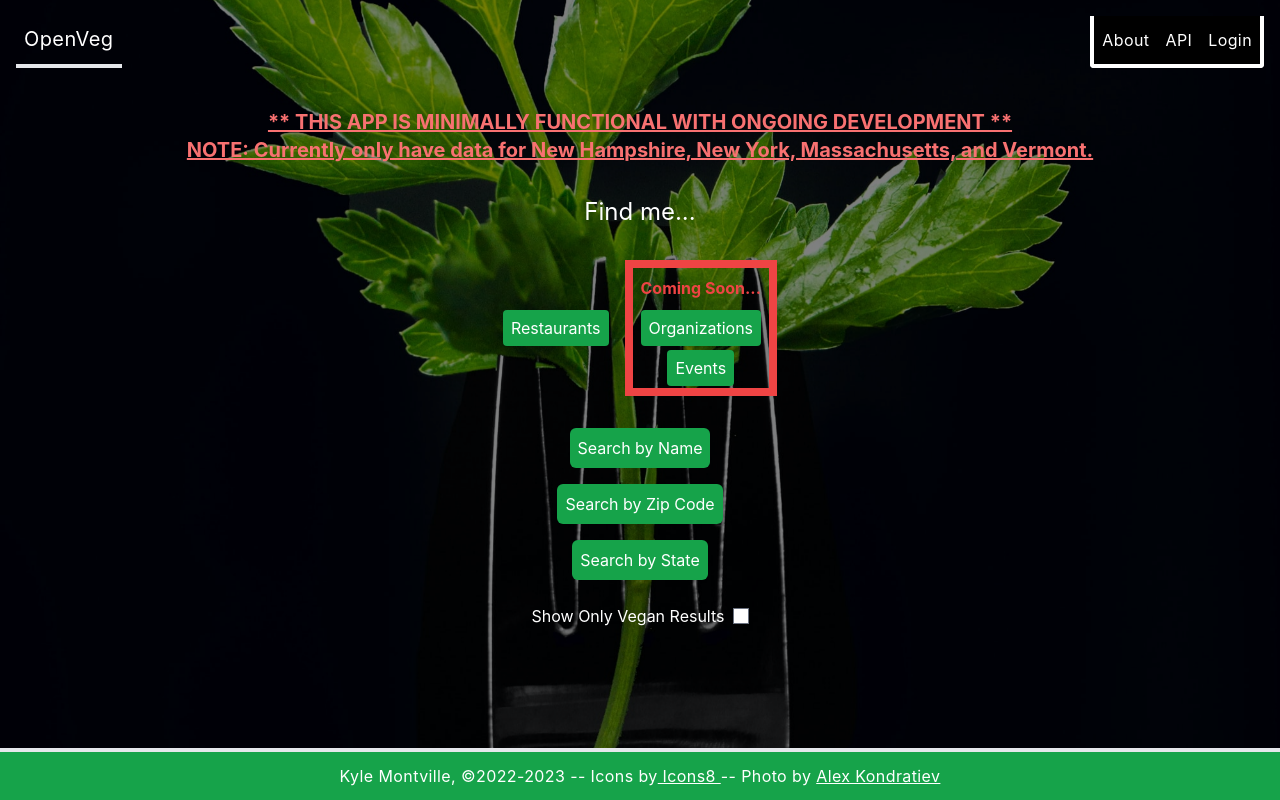
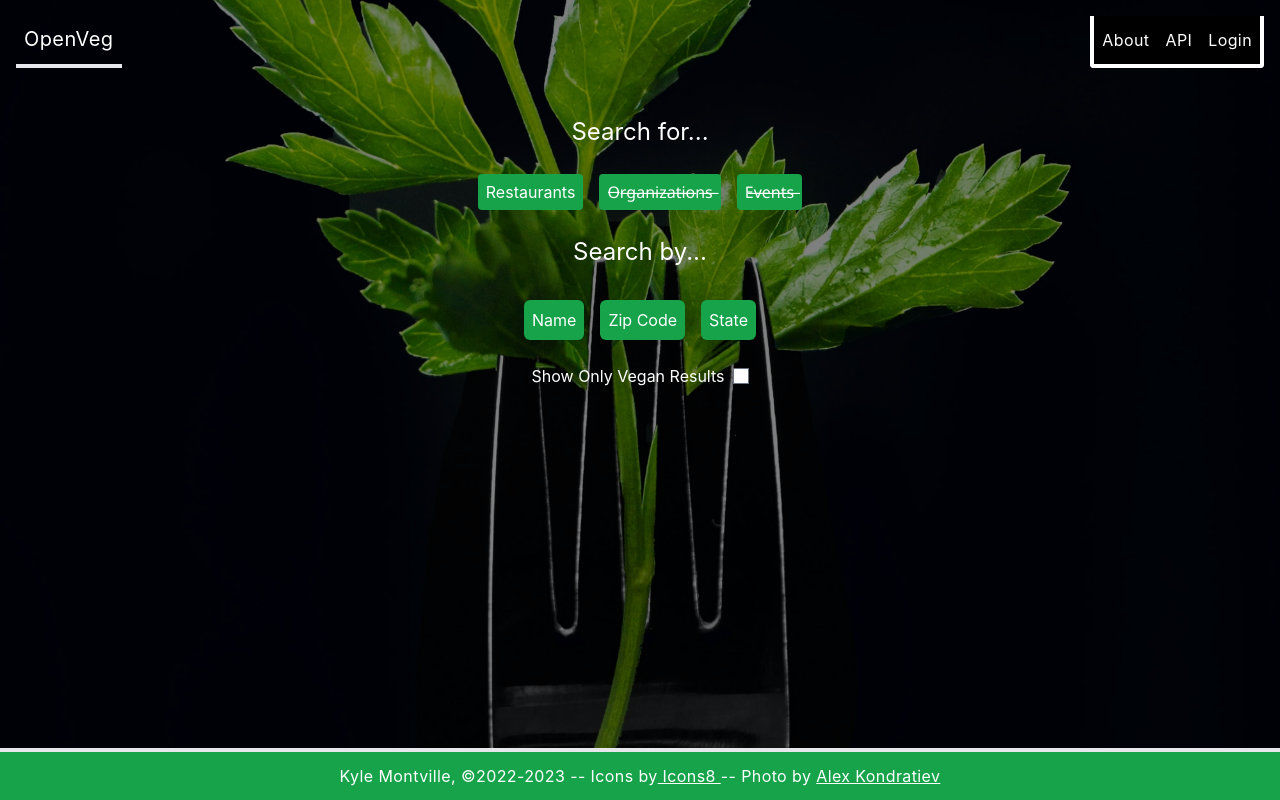
Before and after one commit to ksmontville/openveg_fe, a React (Create React App) app: page / in a window 1280 px wide. Built offline with nearby package versions, Linux system fonts and the light colour scheme.

Commit message:
Landing page styling.

```diff
--- a/src/components/NavbarComponent.js
+++ b/src/components/NavbarComponent.js
@@ -27,7 +27,7 @@ class NavbarComponent extends Component {
 
                 <div className={"flex flex-row justify-between items-center border-b-4 p-2"}>
                     <div className={"nav-left"}>
-                        <a className={"nav-logo text-xl"} href={"test"}>OpenVeg</a>
+                        <a className={"nav-logo text-xl"} href={"https://www.openveg.app"} target={""}>OpenVeg</a>
                     </div>
 
                     {/*Navbar icon/toggle*/}
@@ -42,9 +42,9 @@ class NavbarComponent extends Component {
                 <div className={`nav-links bg-green-600 border-4 border-t-0 border-solid border-white rounded-b flex flex-col justify-center items-start gap-4 p-2
                 ${this.state.isExpanded ? "" : "hidden"} md:bg-black md:flex-row md:inline-flex`}>
 
-                    <a href={"test"} onClick={this.handleClick}>About</a>
-                    <a href={"test"} onClick={this.handleClick}>API</a>
-                    <a href={"test"} onClick={this.handleClick}>Login</a>
+                    <a href={"https://www.google.com"} target={""} onClick={this.handleClick}>About</a>
+                    <a href={"https://www.google.com"} target={""} onClick={this.handleClick}>API</a>
+                    <a href={"https://www.google.com"} target={""} onClick={this.handleClick}>Login</a>
 
                 </div>
 
--- a/src/components/list/ListItem.js
+++ b/src/components/list/ListItem.js
@@ -1,6 +1,14 @@
 import React, { Component } from 'react'
 
 class ListItem extends Component {
+
+    titleCase(str) {
+        str = str.toLowerCase().split(' ')
+        for(let i = 0; i < str.length; i++) {
+            str[i] = str[i].charAt(0).toUpperCase() + str[i].slice(1)
+        }
+        return str.join(' ')
+    }
 
     render() {
         const {listData} = this.props
@@ -21,11 +29,10 @@ class ListItem extends Component {
                         {listData.address}
                     </li>
                     <li>
-                        {listData.city}, {listData.state} {listData.zip}
+                        {listData.city ? this.titleCase(listData.city) : "[City]"}, {this.titleCase(listData.state)} {listData.zip ? listData.zip : "[Zip]"}
                     </li>
                     <li>
-                        {listData.vegan ? "Vegan" : "Vegetarian"}
-                        {/*Vegan: {restaurantData.vegan.toString()}*/}
+                        {listData.vegan ? "Vegan" : "Vegan Options"}
                     </li>
                 </ul>
             </li>
--- a/src/components/toolbar/Search.js
+++ b/src/components/toolbar/Search.js
@@ -32,6 +32,7 @@ class Search extends Component {
         return str.join(' ')
     }
 
+
     render() {
         return(
             <div className={"m-4"}>
--- a/src/components/toolbar/StateSelect.js
+++ b/src/components/toolbar/StateSelect.js
@@ -1,6 +1,7 @@
 import React, { Component } from 'react'
 import axios from "axios";
 
+const states_data = ["MA", "NH", "NY", "VT"]
 const api_url = process.env.REACT_APP_API_URL
 
 class StateSelect extends Component {
@@ -51,12 +52,23 @@ class StateSelect extends Component {
             {"name":"Wisconsin","abbreviation":"WI"},{"name":"Wyoming","abbreviation":"WY"}]})
     }
 
+    strikeStr(str) {
+        let new_str = ""
+        const str_split = str.split("")
+
+        for (let i = 0; i < str_split.length; i++) {
+            new_str += str_split[i] + "\u0336"
+        }
+
+        return new_str
+    }
+
     render() {
         const { usStates } = this.state
 
         const usStatesList = usStates.map((state) => {
             return (
-                <option key={state.abbreviation} value={state.name}>{state.name}</option>
+                <option key={state.abbreviation} value={state.name}>{states_data.includes(state.abbreviation) ? state.name : this.strikeStr(state.name) }</option>
             )
         })
         return(
--- a/src/components/toolbar/Toolbar.js
+++ b/src/components/toolbar/Toolbar.js
@@ -62,68 +62,67 @@ class Toolbar extends Component {
         this.setState({stateSearch: !this.state.stateSearch})
     }
 
+    strikeStr(str) {
+        let new_str = ""
+        const str_split = str.split("")
+
+        for (let i = 0; i < str_split.length; i++) {
+            new_str += str_split[i] + "\u0336"
+        }
+
+        return new_str
+    }
+
     render() {
         return(
-            <div className={""}>
+            <div className={"search-tools"}>
 
-                <div className={"dev-note flex flex-col items-center justify-center font-bold underline text-red-400 text-center text-xl m-6"}>
-                    <p>** THIS APP IS MINIMALLY FUNCTIONAL WITH ONGOING DEVELOPMENT **</p>
-                    <p>
-                        NOTE: Currently only have data for New Hampshire, New York, Massachusetts, and Vermont.
-                    </p>
-                </div>
-
-                <p className={"text-2xl text-center p-2 m-6"}>Find me...</p>
+                <p className={"text-2xl text-center p-2 m-6"}>Search for...</p>
 
                 <div className={"search-select flex flex-row justify-center items-center gap-4 m-6"}>
                     <CheckboxComponent name={"Restaurants"} value={"restaurants"} onChange={this.handleSearchType} />
-
-                    <div className={"border border-8 border-red-500 flex flex-col items-center gap-4 p-2"}>
-                        <label className={"text-red-500 font-bold"}>Coming Soon...</label>
-                        <CheckboxComponent name={"Organizations"} value={"organizations"} onChange={this.handleSearchType} />
-                        <CheckboxComponent name={"Events"} value={"events"} onChange={this.handleSearchType} />
+                    <CheckboxComponent name={this.strikeStr("Organizations")} value={"organizations"} onChange={this.handleSearchType} />
+                    <CheckboxComponent name={this.strikeStr("Events")} value={"events"} onChange={this.handleSearchType} />
                 </div>
 
+                <p className={"text-2xl text-center p-2 m-6"}>Search by...</p>
+
+                <div className={"search-buttons flex flex-row justify-center items-center gap-4 m-6"}>
+                    <ButtonComponent name={"Name"} onClick={this.toggleNameSearch} />
+                    <ButtonComponent name={"Zip Code"} onClick={this.toggleZipSearch}/>
+                    <ButtonComponent name={"State"} onClick={this.toggleStateSearch} />
                 </div>
 
-                <div className={"search-tools m-8"}>
-
-                    <div className={"flex flex-col justify-center items-center m-4"}>
-                        <ButtonComponent name={"Search by Name"} onClick={this.toggleNameSearch} />
-
+                <div className={"search-inputs"}>
                      <div className={`${this.state.nameSearch ? "" : "hidden"} w-full`}>
                             <Search type={this.state.searchType} searchName={this.handleNameSearch} />
                     </div>
-
-                    </div>
-
-                    <div className={"flex flex-col justify-center items-center m-4"}>
-                        <ButtonComponent name={"Search by Zip Code"} onClick={this.toggleZipSearch}/>
 
                     <div className={`${this.state.zipSearch ? "" : "hidden"} w-full`}>
                             <ZipCodeSearch type={this.state.searchType} data={this.handleZipCodeSearch} zip={this.handleZipCodeSearch} />
                     </div>
 
-                    </div>
-
-                    <div className={"flex flex-col justify-center items-center m-4"}>
-                        <ButtonComponent name={"Search by State"} onClick={this.toggleStateSearch} />
-
                     <div className={`${this.state.stateSearch ? "" : "hidden"} w-full`}>
                             <StateSelect type={this.state.searchType} getSelectedState={this.handleStateSearch}
                                          vegan={this.state.vegan} submit={this.handleSubmit} />
                     </div>
-                    </div>
 
+
+                    <div>
                         <Filter type={this.state.searchType} param={this.state.searchParam} zip={this.state.searchZip}
                                 isChecked={this.state.checked} vegan={this.handleVeganFilter}
                                 veganData={this.handleVeganData} currentState={this.state.selectedState} currentName={this.state.searchName} />
-
-                    <List listData={this.state.data} />
+                    </div>
 
                 </div>
 
+                <div>
+
+                        <List listData={this.state.data} />
                 </div>
+            </div>
+
+
         )
     }
 }
```
Lines whose indentation alone changed are shown as unchanged.
